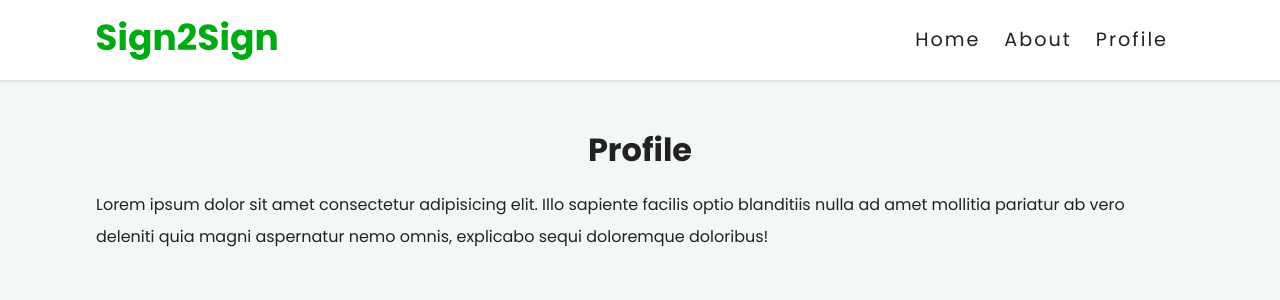
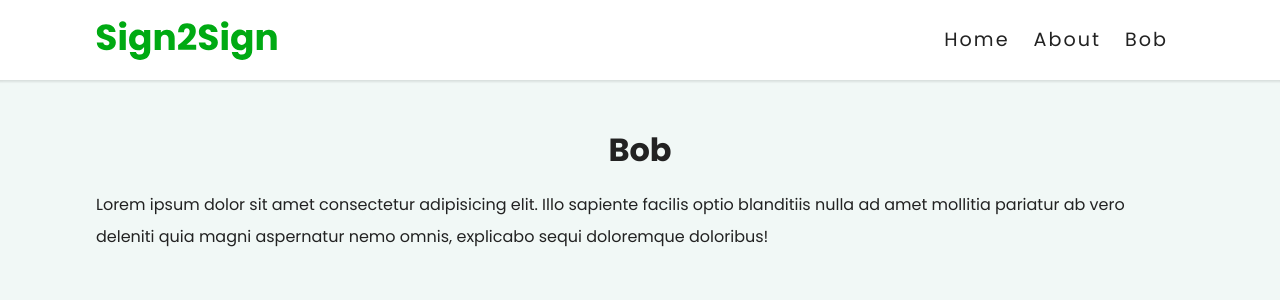
Before and after one commit to richardsonqiu/sign2sign, a React (Create React App) app: page /profile in a window 1280 px wide. Shown: the top 300 px of the page. Built offline with nearby package versions, Linux system fonts and the light colour scheme.

Commit message:
update navbar reducer

```diff
--- a/package.json
+++ b/package.json
@@ -3,6 +3,9 @@
   "version": "0.1.0",
   "private": true,
   "dependencies": {
+    "@emotion/core": "^11.0.0",
+    "@emotion/react": "^11.7.0",
+    "@emotion/styled": "^11.6.0",
     "@mui/material": "^5.0.4",
     "@testing-library/jest-dom": "^5.14.1",
     "@testing-library/react": "^11.2.7",
--- a/src/components/Navbar.js
+++ b/src/components/Navbar.js
@@ -1,8 +1,10 @@
 import React from "react";
 import { Link } from "react-router-dom";
+import { useGlobalContext } from "../context";
 import logo from "../logo.svg";
 
 const Navbar = () => {
+  const { userid, username } = useGlobalContext();
   return (
     <nav className="navbar">
       <div className="nav-center">
@@ -19,7 +21,7 @@ const Navbar = () => {
             <Link to="/about">About</Link>
           </li>
           <li>
-            <Link to="/profile">Profile</Link>
+            <Link to="/profile">{username ? `${username}` : `Profile`}</Link>
           </li>
         </ul>
       </div>
--- a/src/context.js
+++ b/src/context.js
@@ -0,0 +1,37 @@
+import React, {
+  useState,
+  useContext,
+  useEffect,
+  useReducer,
+  useCallback,
+} from "react";
+import reducer from "./reducer";
+import { lessons } from "./data";
+
+const AppContext = React.createContext();
+
+const initState = {
+  userid: false,
+  username: "Bob",
+  lessonItems: lessons,
+};
+
+const AppProvider = ({ children }) => {
+  const [state, dispatch] = useReducer(reducer, initState);
+
+  return (
+    <AppContext.Provider
+      value={{
+        ...state,
+      }}
+    >
+      {children}
+    </AppContext.Provider>
+  );
+};
+
+export const useGlobalContext = () => {
+  return useContext(AppContext);
+};
+
+export { AppContext, AppProvider };
--- a/src/data.js
+++ b/src/data.js
@@ -24,14 +24,17 @@ export const menu = [
 
 export const lessons = [
   {
+    id: 1,
     img: require("./imgs/lesson1.png").default,
     title: "Getting to know you",
   },
   {
+    id: 2,
     img: require("./imgs/lesson2.png").default,
     title: "Going to eat pizza",
   },
   {
+    id: 3,
     img: require("./imgs/lesson3.png").default,
     title: "Asking direction",
   },
--- a/src/index.css
+++ b/src/index.css
@@ -379,7 +379,8 @@ Loading
     left: 1.5em;
 }
 
-@-webkit-keyframes load1 {
+
+/* @-webkit-keyframes load1 {
     0%,
     80%,
     100% {
@@ -390,4 +391,4 @@ Loading
         box-shadow: 0 -2em;
         height: 5em;
     }
-}
+} */
--- a/src/index.js
+++ b/src/index.js
@@ -2,10 +2,13 @@ import React from "react";
 import ReactDOM from "react-dom";
 import "./index.css";
 import App from "./App";
+import { AppProvider } from "./context";
 
 ReactDOM.render(
   <React.StrictMode>
-    <App />
+    <AppProvider>
+      <App />
+    </AppProvider>
   </React.StrictMode>,
   document.getElementById("root")
 );
--- a/src/pages/Home.js
+++ b/src/pages/Home.js
@@ -1,12 +1,7 @@
 import React from "react";
 import { Link } from "react-router-dom";
+import { useGlobalContext } from "../context";
 import { lessons } from "../data";
-
-function GetUser() {
-  const userid = 1;
-  const username = "Bob";
-  return { userid, username };
-}
 
 function GetUserProgress() {
   const lessonId = 1;
@@ -40,7 +35,7 @@ function GetConvoDetail(id) {
 }
 
 const Home = () => {
-  const { userid, username } = GetUser();
+  const { userid, username } = useGlobalContext();
   const userProgress = GetUserProgress();
   const { lessonId, lessonImg, lessonTitle } = GetLessonDetail(
     userProgress.lessonId
--- a/src/pages/Profile.js
+++ b/src/pages/Profile.js
@@ -1,9 +1,11 @@
 import React from "react";
+import { useGlobalContext } from "../context";
 
 const Profile = () => {
+  const { userid, username } = useGlobalContext();
   return (
     <section className="section profile-section">
-      <h3 className="section-title">Profile</h3>
+      <h3 className="section-title">{username ? username : `My Profile`}</h3>
       <p>
         Lorem ipsum dolor sit amet consectetur adipisicing elit. Illo sapiente
         facilis optio blanditiis nulla ad amet mollitia pariatur ab vero
--- /dev/null
+++ b/src/reducer.js
@@ -0,0 +1,5 @@
+const reducer = (state, action) => {
+  return state;
+};
+
+export default reducer;
```
Also changed, not shown: 1 other file (tests, documents, lock files or other folders).
